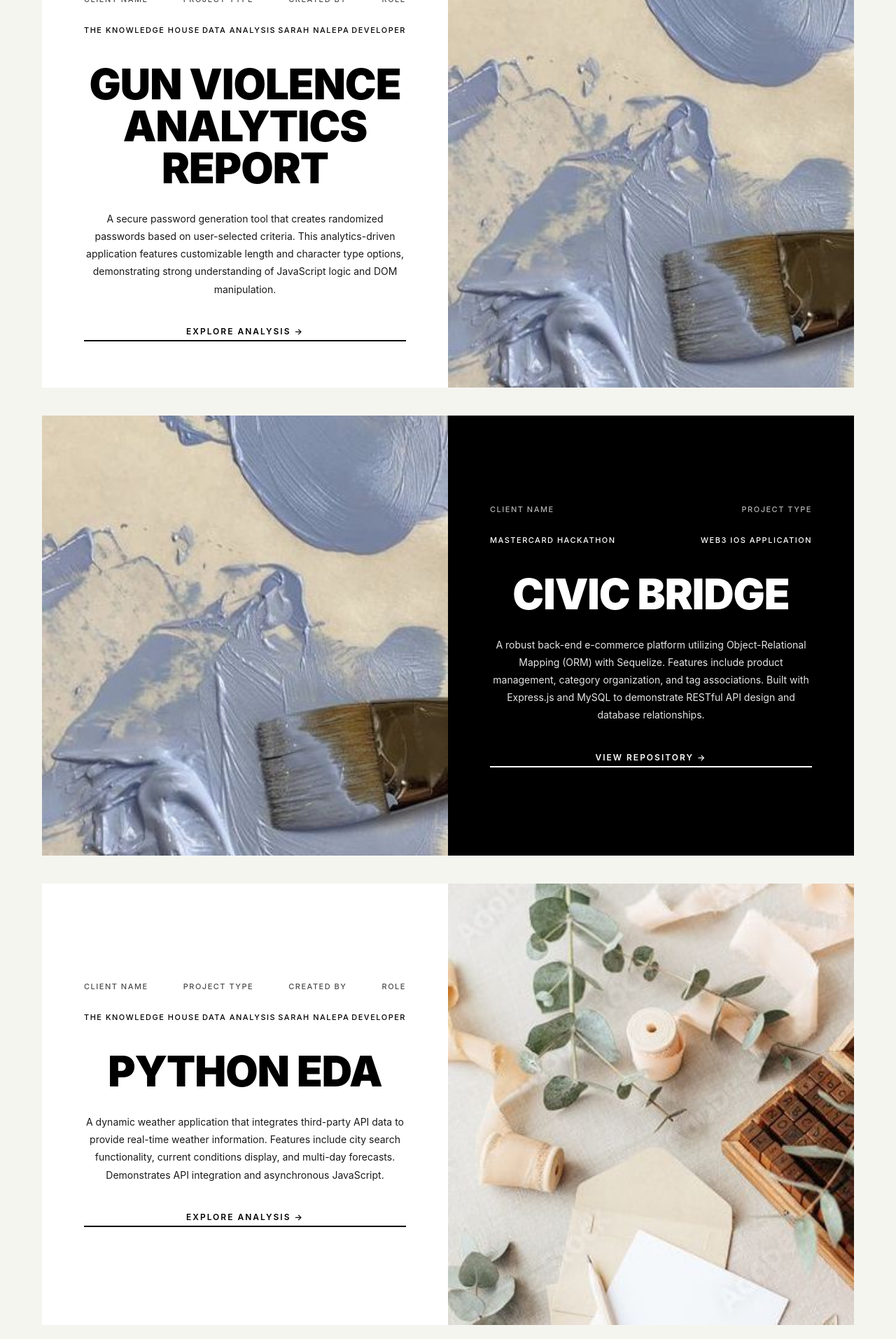
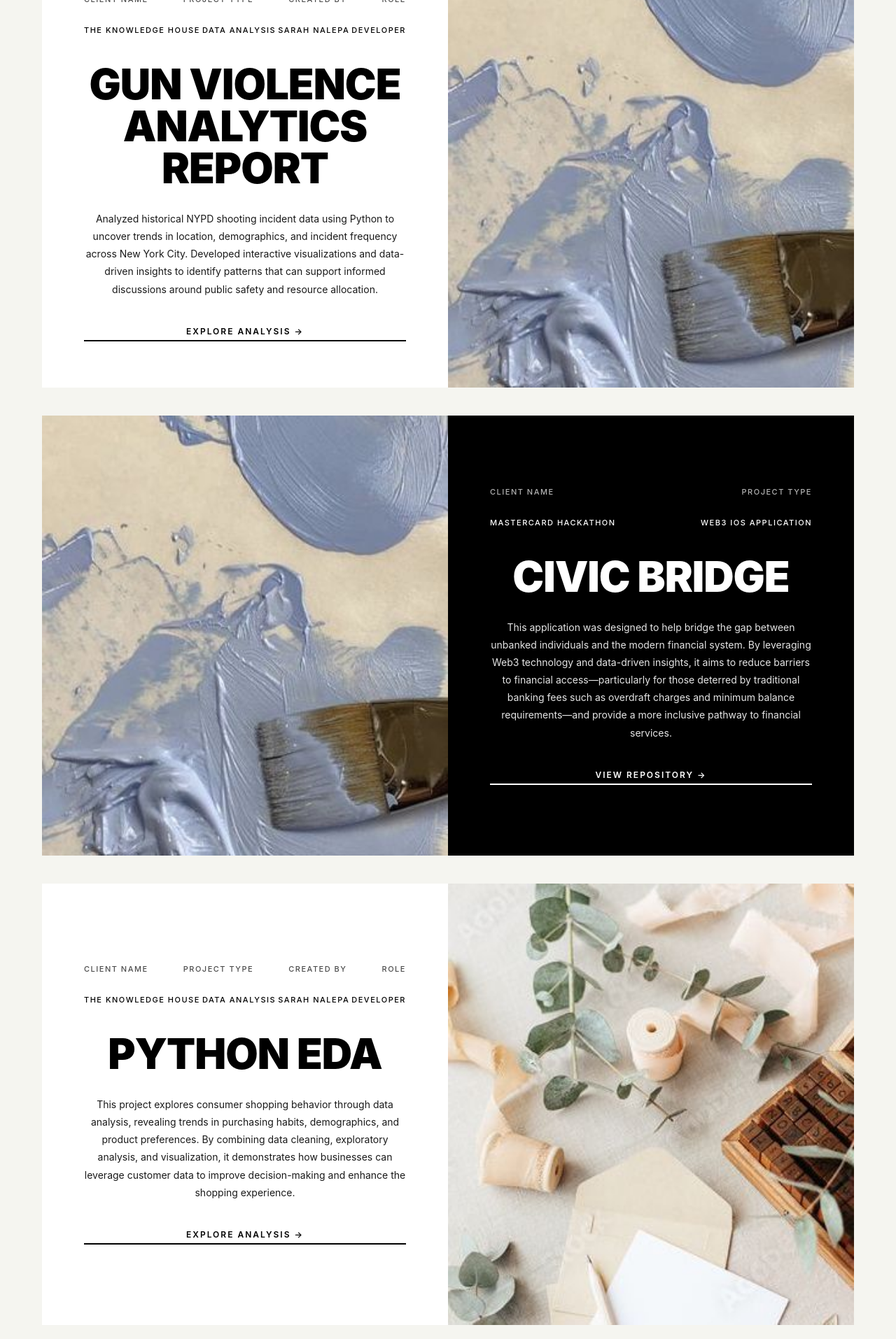
Before and after one commit to snalepa11/react-portfolio, a React (Vite) app: page /portfolio in a window 1280 px wide. Shown: the part 1771-3685 px from the top of the page at 70% size. Built offline with nearby package versions, Linux system fonts and the light colour scheme.

Commit message:
updated portfolio descriptions

```diff
--- a/src/pages/Portfolio.jsx
+++ b/src/pages/Portfolio.jsx
@@ -35,7 +35,7 @@ export default function Portfolio() {
       type: "Data Analysis",
       by: "Sarah Nalepa",
       description:
-        "A secure password generation tool that creates randomized passwords based on user-selected criteria. This analytics-driven application features customizable length and character type options, demonstrating strong understanding of JavaScript logic and DOM manipulation.",
+        "Analyzed historical NYPD shooting incident data using Python to uncover trends in location, demographics, and incident frequency across New York City. Developed interactive visualizations and data-driven insights to identify patterns that can support informed discussions around public safety and resource allocation.",
       image: paint,
       link: "https://github.com/jenellecodes/NYPD-Shooting-Incident-Data-Analysis",
       ctaText: "Explore Analysis",
@@ -46,7 +46,7 @@ export default function Portfolio() {
       type: "Web3 iOS Application",
       by: "Sarah Nalepa",
       description:
-        "A robust back-end e-commerce platform utilizing Object-Relational Mapping (ORM) with Sequelize. Features include product management, category organization, and tag associations. Built with Express.js and MySQL to demonstrate RESTful API design and database relationships.",
+        "This application was designed to help bridge the gap between unbanked individuals and the modern financial system. By leveraging Web3 technology and data-driven insights, it aims to reduce barriers to financial access—particularly for those deterred by traditional banking fees such as overdraft charges and minimum balance requirements—and provide a more inclusive pathway to financial services.",
       image: paint,
       link: "https://github.com/snalepa11/first-step",
       ctaText: "View Repository",
@@ -57,7 +57,7 @@ export default function Portfolio() {
       type: "Data Analysis",
       by: "Sarah Nalepa",
       description:
-        "A dynamic weather application that integrates third-party API data to provide real-time weather information. Features include city search functionality, current conditions display, and multi-day forecasts. Demonstrates API integration and asynchronous JavaScript.",
+        "This project explores consumer shopping behavior through data analysis, revealing trends in purchasing habits, demographics, and product preferences. By combining data cleaning, exploratory analysis, and visualization, it demonstrates how businesses can leverage customer data to improve decision-making and enhance the shopping experience.",
       image: shells,
       link: "https://github.com/snalepa11/shopping-behavior-",
       ctaText: "Explore Analysis",
```
